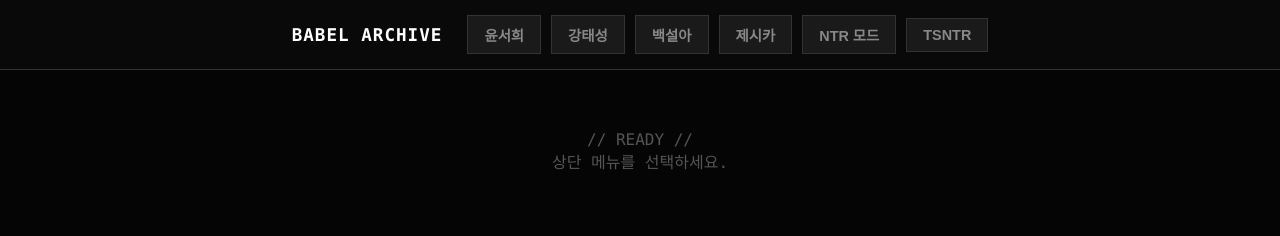
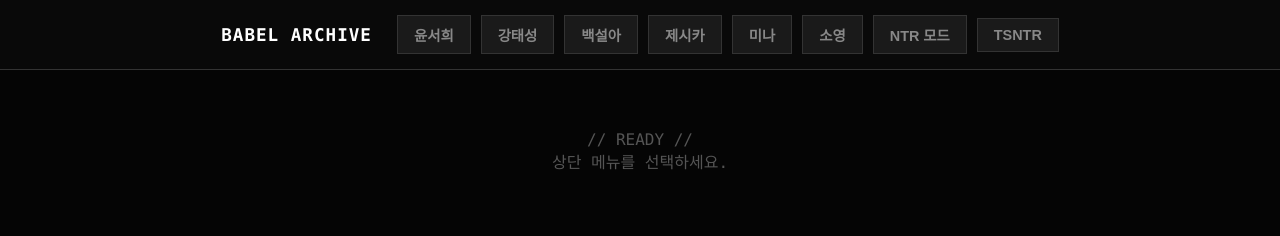
Before and after one commit to kahahawa/S-Class-Amkae, a plain HTML site: page index.html in a window 1280 px wide. Drawn offline with Linux system fonts and the light colour scheme.

Commit message:
Add Mina and Soyoung, limit Common Actions (A_) to 90

```diff
--- a/index.html
+++ b/index.html
@@ -198,6 +198,8 @@
     <button onclick="renderView('kang')" id="btn-kang">강태성</button>
     <button onclick="renderView('baek')" id="btn-baek">백설아</button>
     <button onclick="renderView('jessica')" id="btn-jessica">제시카</button>
+    <button onclick="renderView('mina')" id="btn-mina">미나</button>
+    <button onclick="renderView('soyoung')" id="btn-soyoung">소영</button>
     <button onclick="renderView('ntr')" id="btn-ntr">NTR 모드</button>
     <button onclick="renderView('tsntr')" id="btn-tsntr">TSNTR</button>
 </div>
@@ -223,12 +225,15 @@
         'kang': { name: '강태성', folder: 'A2', code: 'Kang_.' },
         'baek': { name: '백설아', folder: 'A3', code: 'Baek_.' },
         'jessica': { name: '제시카', folder: 'A4', code: 'Jessica_.' },
+        'mina': { name: '미나', folder: 'A5', code: 'Mina_.' },
+        'soyoung': { name: '소영', folder: 'A6', code: 'Soyoung_.' },
         'ntr':  { name: 'NTR 상황', folder: 'A2', code: 'B_.' },
         'tsntr': { name: 'TSNTR 성행위', folder: 'A2', code: 'AB_.' }
     };
 
     const scanStart = 1;
     const scanEnd = 120;
+    const commonScanEnd = 90;
 
     let currentRenderId = 0;
 
@@ -269,7 +274,7 @@
                     </div>
                     <div class="gallery-grid">
                 `;
-                for (let i = scanStart; i <= scanEnd; i++) {
+                for (let i = scanStart; i <= commonScanEnd; i++) {
                     html += makeCard(data.folder, "A_.", i);
                 }
                 html += `</div>`;
```
